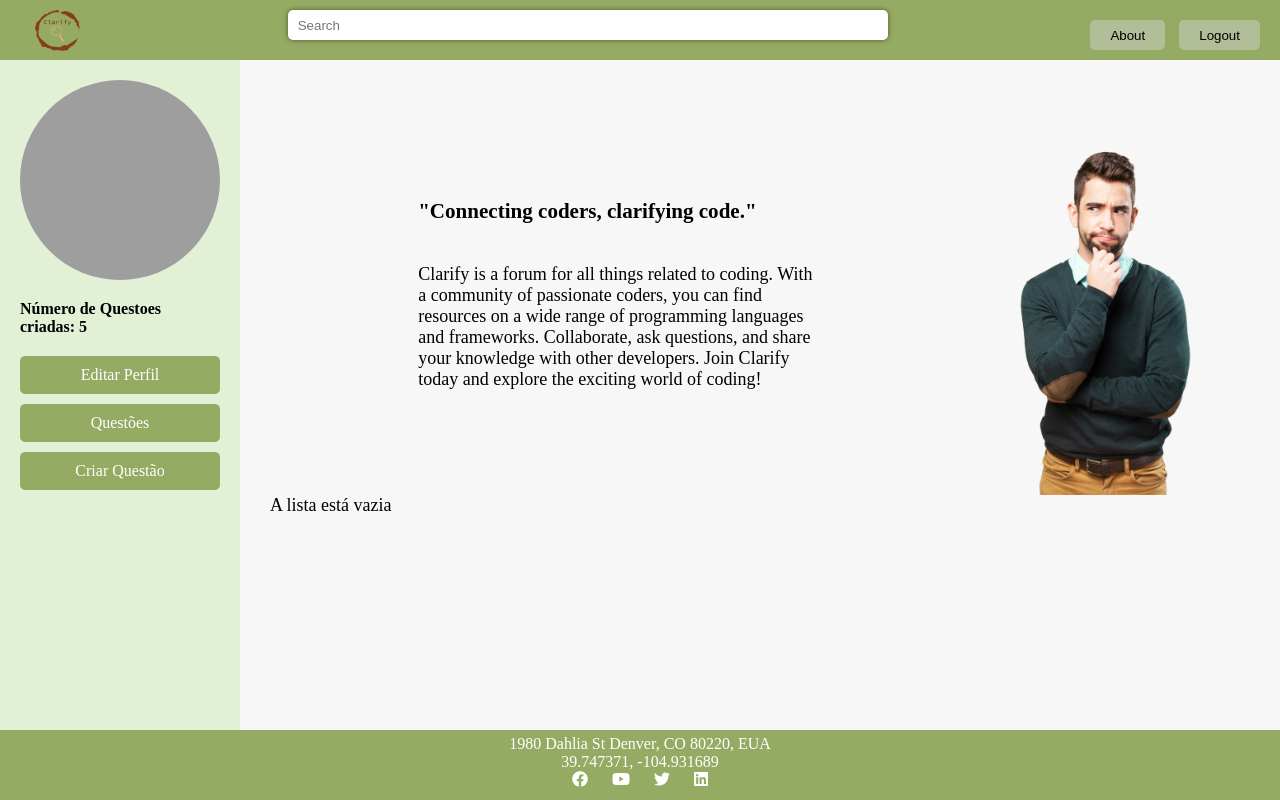
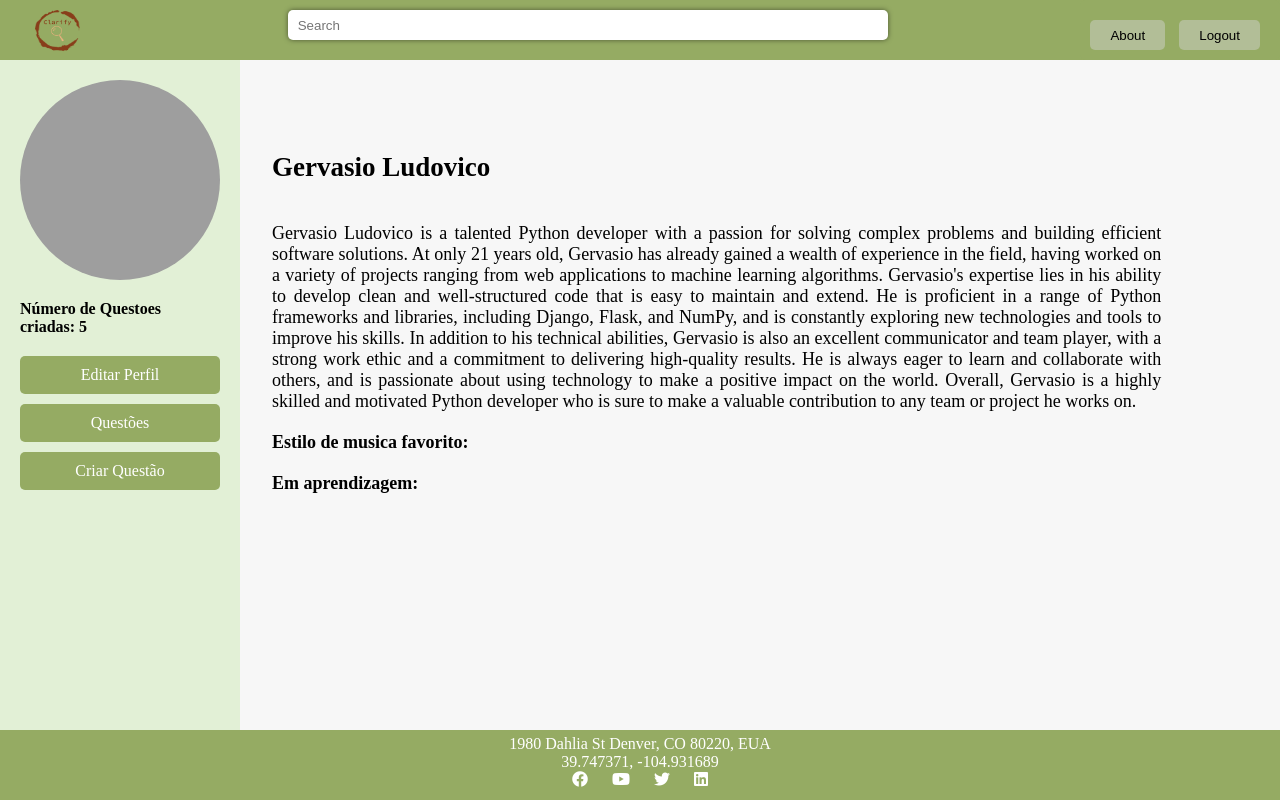
Before and after one commit to hzgge1/Project_DIAM, a Django app: page /forum/profile in a window 1280 px wide. Run offline with Django 4.2, Linux system fonts and the light colour scheme; a user stored in the database is signed in; data comes from the database, SQL or seed files in the repository; both versions use the stored data as it was after the commit; grey boxes are pictures that could not be loaded.

Commit message:
profile_lista_questoes

```diff
--- a/forum/static/style/style.css
+++ b/forum/static/style/style.css
@@ -115,7 +115,7 @@ nav button:focus {
   border-radius: 5px;
 }
 li a:hover{
-  background-color: #c1d19b;
+  background-color: #e2f0d6;
 }
 
 aside.profile_menu {
@@ -177,7 +177,7 @@ body section {
 }
 
 
-.index_content p{
+.index_content p {
   margin-top: 40px;
 }
 
@@ -229,7 +229,7 @@ body section {
 
 
 .question:hover {
-  background-color: #95ab63;
+  background-color: #e2f0d6;
 }
 
 
@@ -298,3 +298,68 @@ button[type="submit"]:hover {
   width: 90%;
   text-align: justify;
 }
+
+/*profile -----------------------------------------------------------------------------------------------------*/
+.profile_content {
+  font-size: large;
+}
+
+.profile_content .profile_text {
+  margin-left: 5%;
+  margin-top: 5%;
+}
+
+.profile_content p {
+  width: 90%;
+  text-align: justify;
+  margin-top: 40px;
+}
+
+.profile_content h4 {
+  margin-top: 20px;
+}
+
+.profile_content .list {
+  margin-top: 20px;
+  margin-left: 5%;
+}
+
+/*lista_questoes ----------------------------------------------------------------------------------------------*/
+
+.lista_questoes_list {
+
+  margin-left: 5%;
+  width: 90%;
+
+}
+
+.lista_questoes_list .lista_questoes_list_question {
+  display: block;
+  border-radius: 5px;
+  /*padding: 10px;*/
+  margin-bottom: 10px;
+  background-color: #95ab63;
+}
+
+.lista_questoes_list .lista_questoes_list_question button { /*ainda é necessário colocar scroll*/
+
+  width: 100%;
+  height: 100%;
+  padding: 20px;
+  display: block;
+  background-color: #95ab63;
+  color: #fff;
+  text-align: start;
+  text-decoration: none;
+  border-radius: 5px;
+  border: none;
+  font-size: large;
+}
+
+.lista_questoes_list .lista_questoes_list_question button:hover{
+  background-color: #e2f0d6;
+}
+
+/*.lista_questoes_list_question:hover {*/
+/*  background-color: #e2f0d6;*/
+/*}*/
--- a/forum/templates/profile.html
+++ b/forum/templates/profile.html
@@ -1 +1,40 @@
 {% extends 'index.html' %}
+
+{% block right_content %}
+
+    <div class="profile_content">
+        <div class="profile_text">
+            <h2>Gervasio Ludovico</h2>
+            <p>Gervasio Ludovico is a talented Python developer with a passion for solving complex problems
+                and building efficient software solutions. At only 21 years old, Gervasio has already gained a wealth
+                of experience in the field, having worked on a variety of projects ranging from web applications
+                to machine learning algorithms.
+                Gervasio's expertise lies in his ability to develop clean and well-structured code that is easy
+                to maintain and extend. He is proficient in a range of Python frameworks and libraries, including
+                Django, Flask, and NumPy, and is constantly exploring new technologies and tools to improve his skills.
+                In addition to his technical abilities, Gervasio is also an excellent communicator and team player,
+                with a strong work ethic and a commitment to delivering high-quality results. He is always eager to
+                learn and collaborate with others, and is passionate about using technology to make a positive impact
+                on the world.
+                Overall, Gervasio is a highly skilled and motivated Python developer who is sure to make a valuable
+                contribution to any team or project he works on.</p>
+            <h4>Estilo de musica favorito: </h4>
+            <h4>Em aprendizagem: </h4>
+
+        </div>
+
+{#        <div class="list">#}
+{#            {% if list %}#}
+{#                <ul>#}
+{#                    {% for questao in list %}#}
+{#                        <li class="question"><a href="{% url 'forum:detalhe_questao' questao.id %}">{{ questao.questao_texto }}</a></li>#}
+{#                    {% endfor %}#}
+{#                </ul>#}
+{#            {% else  %}#}
+{#                A lista está vazia#}
+{#            {% endif %}#}
+{#        </div>#}
+    </div>
+
+
+{% endblock %}
```
Also changed, not shown: forum/templates/lista_questoes.html (+4 -5 lines), db.sqlite3.
